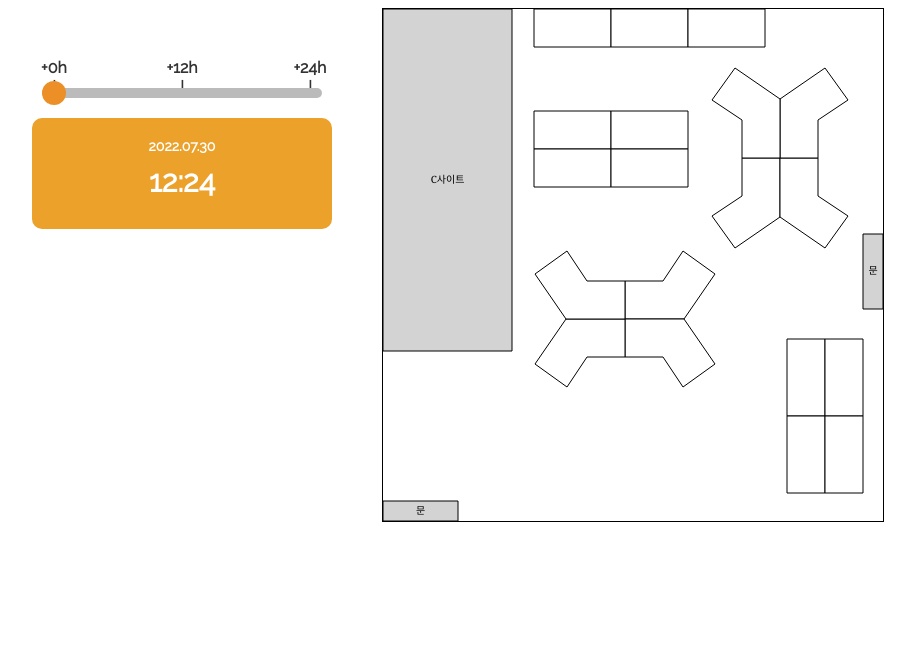
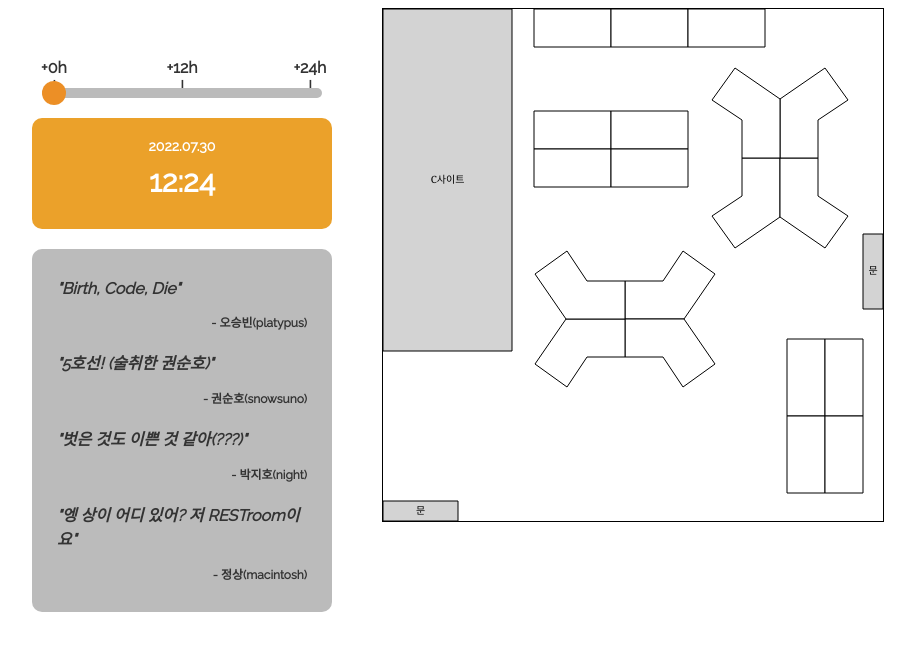
Before and after one commit to sparcs-kaist/living-dongbang, a Vue app in the folder living_dongbang_client/: page / in a window 1280 px wide. Shown: the top 650 px of the page, without its empty margins (207-1122 px from the left). Built offline with nearby package versions, Linux system fonts and the light colour scheme; a web font is replaced by a local one.

Commit message:
Add quotes on dashboard

```diff
--- a/living_dongbang_client/src/components/MainDashboard.vue
+++ b/living_dongbang_client/src/components/MainDashboard.vue
@@ -2,16 +2,19 @@
     <div>
         <TimeSlider />
         <CurrentClock />
+        <WikiQuotes />
     </div>
 </template>
 
 <script>
 import CurrentClock from './CurrentClock.vue'
 import TimeSlider from './TimeSlider.vue';
+import WikiQuotes from './WikiQuotes.vue';
 export default {
     components: {
         CurrentClock,
-        TimeSlider
+        TimeSlider,
+        WikiQuotes
     },
     data() {
         return {
--- /dev/null
+++ b/living_dongbang_client/src/components/WikiQuotes.vue
@@ -0,0 +1,54 @@
+<template>
+    <div id="quote-container">
+        <div class="single-quote" v-for="(quote, index) in quotes" :key="index">
+            <i>"{{ quote.text }}"</i>
+            <div class="speaker">- {{ quote.name }}({{ quote.nickname }})</div>
+        </div>
+    </div>
+</template>
+
+<script>
+export default {
+    data() {
+        return {
+            quotes: [{
+                text: "Birth, Code, Die",
+                name: "오승빈",
+                nickname: "platypus"
+            }, {
+                text: "5호선! (술취한 권순호)",
+                name: "권순호",
+                nickname: "snowsuno"
+            }, {
+                text: "벗은 것도 이쁜 것 같아(???)",
+                name: "박지호",
+                nickname: "night"
+            }, {
+                text: "엥 상이 어디 있어? 저 RESTroom이요",
+                name: "정상",
+                nickname: "macintosh"
+            }]
+        }
+    }
+}
+</script>
+
+<style>
+#quote-container {
+    position: relative;
+    margin-top: 20px;
+    padding: 20px 25px;
+    text-align: left;
+    align-items: center;
+    background-color: var(--light-gray);
+    border-radius: 10px;
+}
+.single-quote {
+    padding: 10px 0;
+}
+.speaker {
+    margin-top: 15px;
+    text-align: right;
+    font-size: var(--font-small);
+}
+</style>
```
